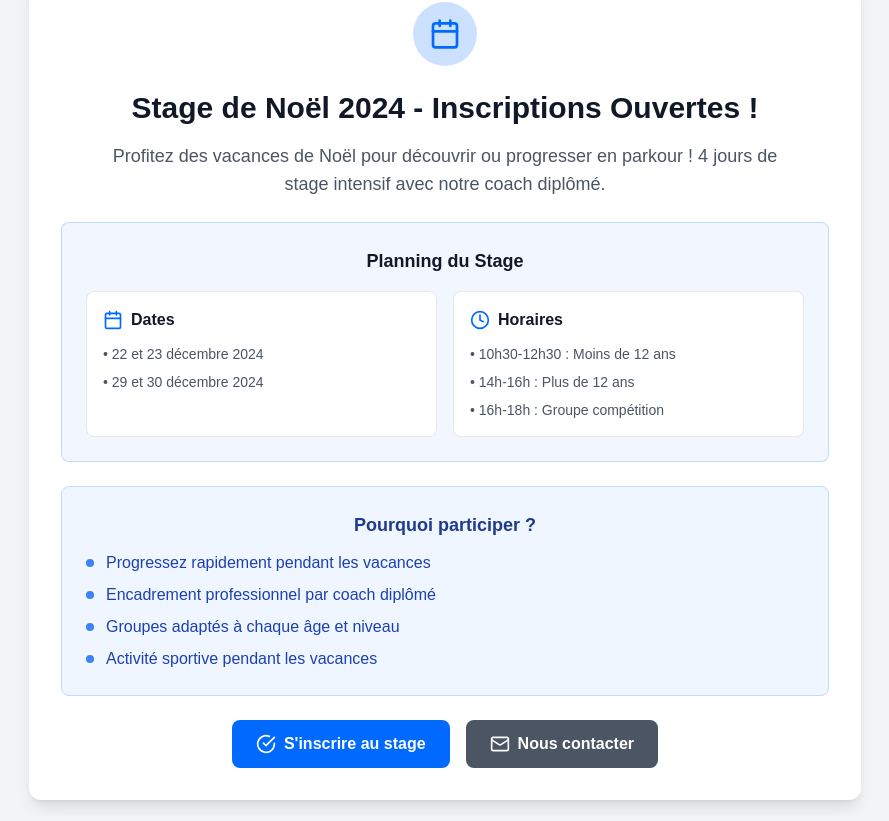
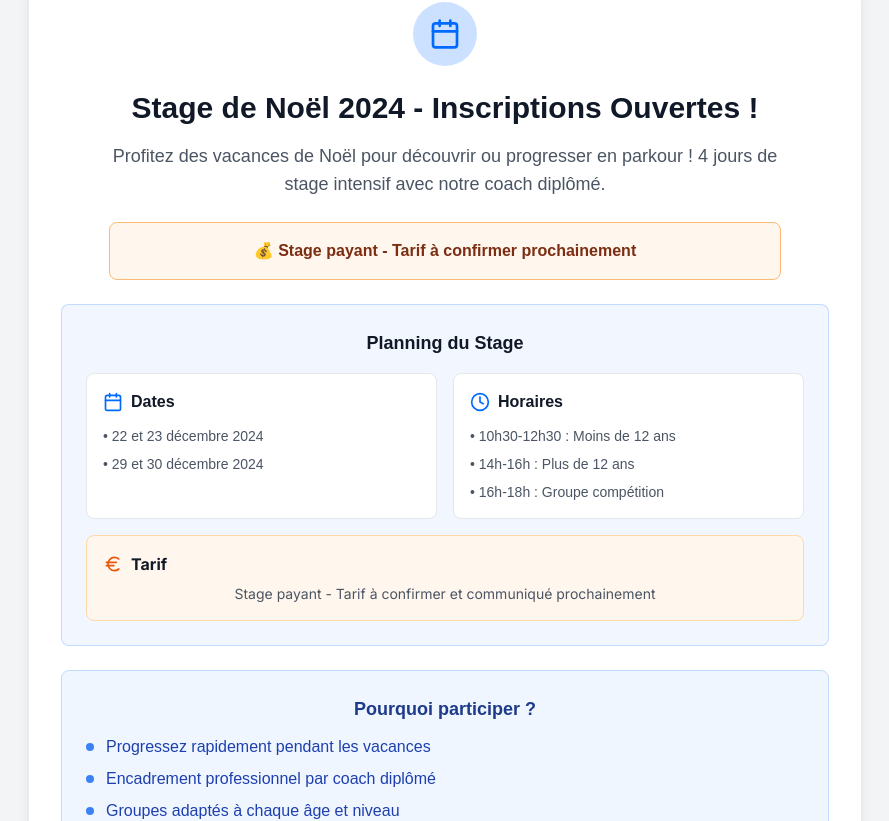
Before and after one commit to AirKyzzZ/PKBA, a Next.js app: page /inscription in a window 1280 px wide. Shown: the part 663-1484 px from the top of the page, without its empty margins (195-1084 px from the left). Built offline with nearby package versions, Linux system fonts and the light colour scheme; no server answers.

Commit message:
fix: stage payant mention

```diff
--- a/components/CTA.tsx
+++ b/components/CTA.tsx
@@ -150,6 +150,13 @@ const CTA = () => {
                     <p className="text-sm mt-1">Coach diplômé et expérimenté pour tous les groupes</p>
                   </div>
                 </div>
+                <div className="flex items-start space-x-3">
+                  <div className="w-2 h-2 bg-orange-500 rounded-full mt-2 flex-shrink-0"></div>
+                  <div>
+                    <strong>Stage payant</strong>
+                    <p className="text-sm mt-1">Tarif à confirmer - Détails communiqués prochainement</p>
+                  </div>
+                </div>
               </div>
             </div>
             <div className="text-center">
--- a/components/Hero.tsx
+++ b/components/Hero.tsx
@@ -81,7 +81,7 @@ const Hero = () => {
             className="text-base sm:text-lg md:text-xl font-montserrat text-white/90 max-w-3xl mx-auto leading-relaxed px-4 sm:px-6"
           >
             ⭐ Stage intensif pendant les vacances de Noël : 22-23 & 29-30 décembre 2024<br/>
-            Groupes adaptés par âge • Encadrement professionnel • Places limitées
+            Groupes adaptés par âge • Encadrement professionnel • Stage payant (tarif à venir)
           </motion.p>
 
           {/* CTA Buttons */}
--- a/components/InscriptionPage.tsx
+++ b/components/InscriptionPage.tsx
@@ -2,7 +2,7 @@
 
 import { useState, useRef } from 'react'
 import { motion } from 'framer-motion'
-import { User, Mail, Phone, Calendar, Shield, CheckCircle, AlertCircle, Users, Award, Clock, MapPin, FileText, Camera, PenTool } from 'lucide-react'
+import { User, Mail, Phone, Calendar, Shield, CheckCircle, AlertCircle, Users, Award, Clock, MapPin, FileText, Camera, PenTool, Euro } from 'lucide-react'
 
 const InscriptionPage = () => {
   const [isSubmitting, setIsSubmitting] = useState(false)
@@ -376,6 +376,11 @@ const InscriptionPage = () => {
               Profitez des vacances de Noël pour découvrir ou progresser en parkour !
               4 jours de stage intensif avec notre coach diplômé.
             </p>
+            <div className="bg-orange-50 border border-orange-300 rounded-lg p-4 mb-6 max-w-2xl mx-auto">
+              <p className="text-orange-900 font-montserrat font-semibold text-center">
+                💰 Stage payant - Tarif à confirmer prochainement
+              </p>
+            </div>
             <div className="bg-primary/5 border border-primary/20 rounded-lg p-6 mb-6">
               <h3 className="text-lg font-cheddar font-semibold text-gray-900 mb-4">
                 Planning du Stage
@@ -402,6 +407,15 @@ const InscriptionPage = () => {
                     <div>• 16h-18h : Groupe compétition</div>
                   </div>
                 </div>
+              </div>
+              <div className="bg-orange-50 border border-orange-200 rounded-lg p-4 mt-4">
+                <div className="flex items-center space-x-2 mb-2">
+                  <Euro size={20} className="text-orange-600" />
+                  <strong className="text-gray-900">Tarif</strong>
+                </div>
+                <p className="text-sm text-gray-600">
+                  Stage payant - Tarif à confirmer et communiqué prochainement
+                </p>
               </div>
             </div>
             <div className="bg-blue-50 border border-blue-200 rounded-lg p-6 mb-6">
--- a/components/ScheduleHighlight.tsx
+++ b/components/ScheduleHighlight.tsx
@@ -184,6 +184,15 @@ const ScheduleHighlight = () => {
               </div>
             </div>
 
+            <div className="bg-orange-50 border border-orange-300 rounded-lg p-4 mb-6">
+              <div className="flex items-center justify-center space-x-2">
+                <Euro size={20} className="text-orange-600" />
+                <p className="text-orange-900 font-montserrat font-semibold">
+                  Stage payant - Tarif à confirmer prochainement
+                </p>
+              </div>
+            </div>
+
             <Link
               href="/inscription"
               className="group w-full bg-red-600 hover:bg-red-700 text-white px-6 py-3 rounded-lg font-montserrat font-bold text-center transition-all duration-300 transform hover:scale-105 flex items-center justify-center space-x-2 shadow-lg"
```
